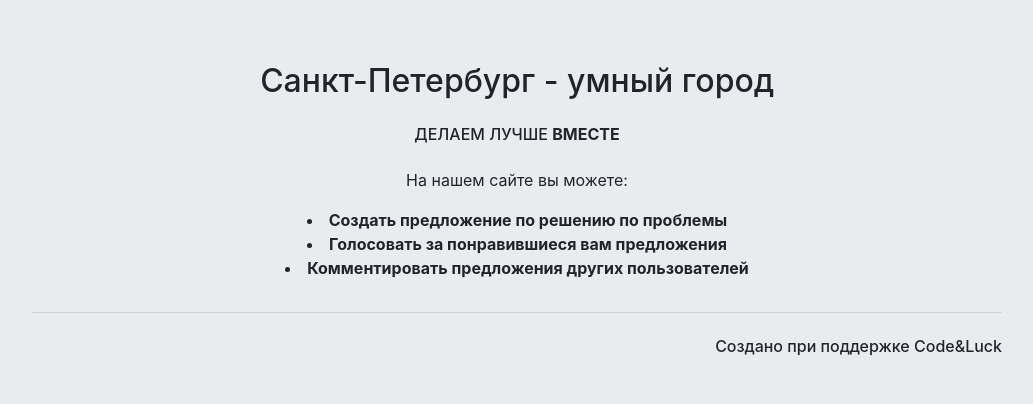
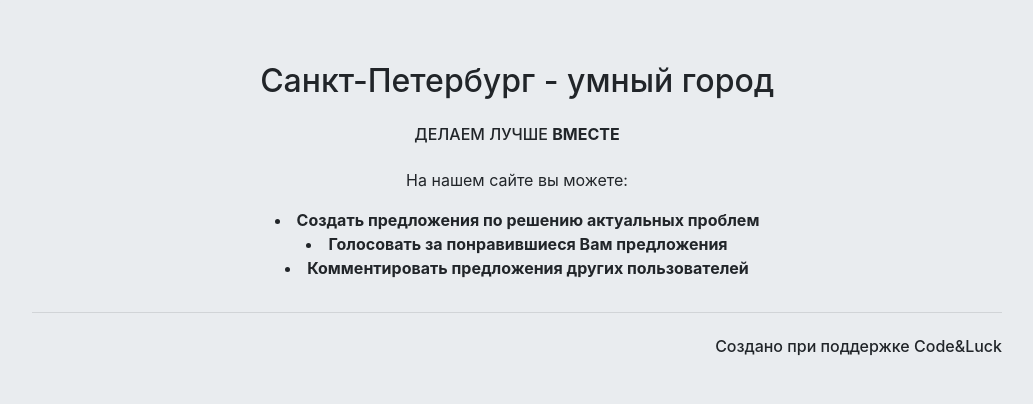
Before and after one commit to mrgick/spb-smart, a Django app: page / in a window 1280 px wide. Shown: the part 514-918 px from the top of the page, without its empty margins (123-1156 px from the left). Run offline with Django 3.2, Linux system fonts and the light colour scheme; some libraries are stand-ins or nearby versions.

Commit message:
Update home.html

```diff
--- a/offer/templates/offer/home.html
+++ b/offer/templates/offer/home.html
@@ -45,9 +45,9 @@
     <div class="col-xl-7 pb-2">
 
       <p class="card-text">На нашем сайте вы можете:</p>
-	  <li><strong>Создать предложение по решению по проблемы</strong></li>
-	  <li><strong>Голосовать за понравившиеся вам предложения </strong> </li>
-	  <li><strong>Комментировать предложения других пользователей</strong> </li>
+	  <li><strong>Создать предложения по решению актуальных проблем</strong></li>
+	<li><strong>Голосовать за понравившиеся Вам предложения </strong> </li>
+	<li><strong>Комментировать предложения других пользователей</strong> </li>
 
     </div>
 
```
